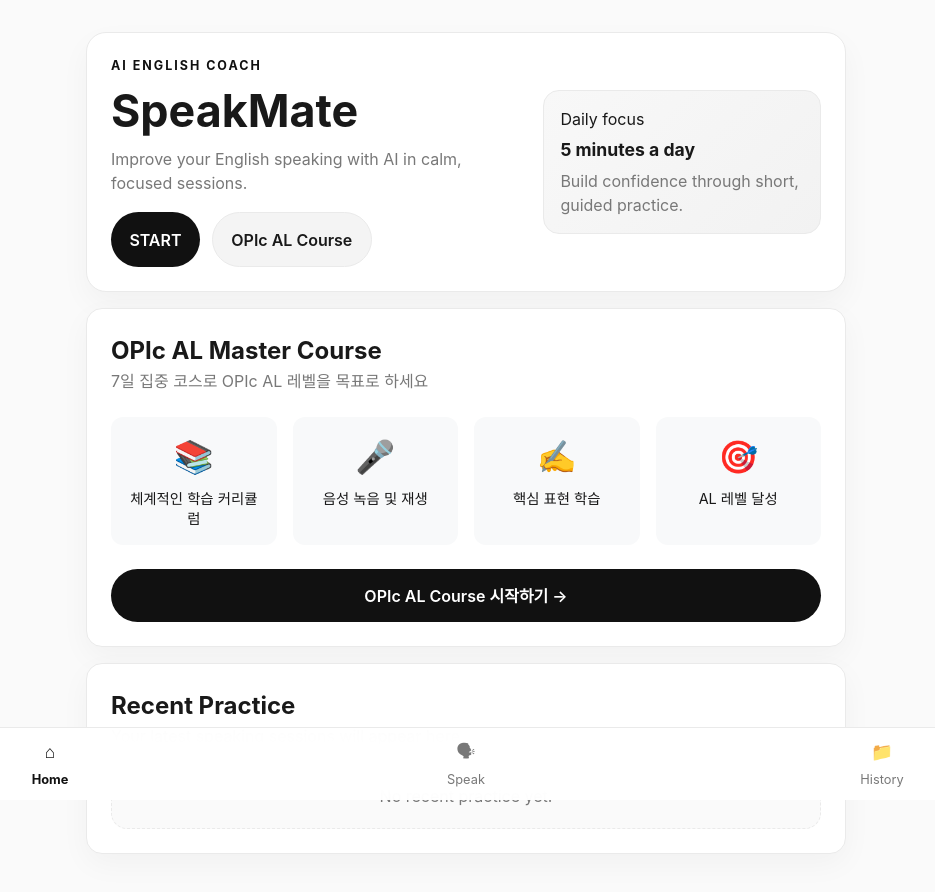
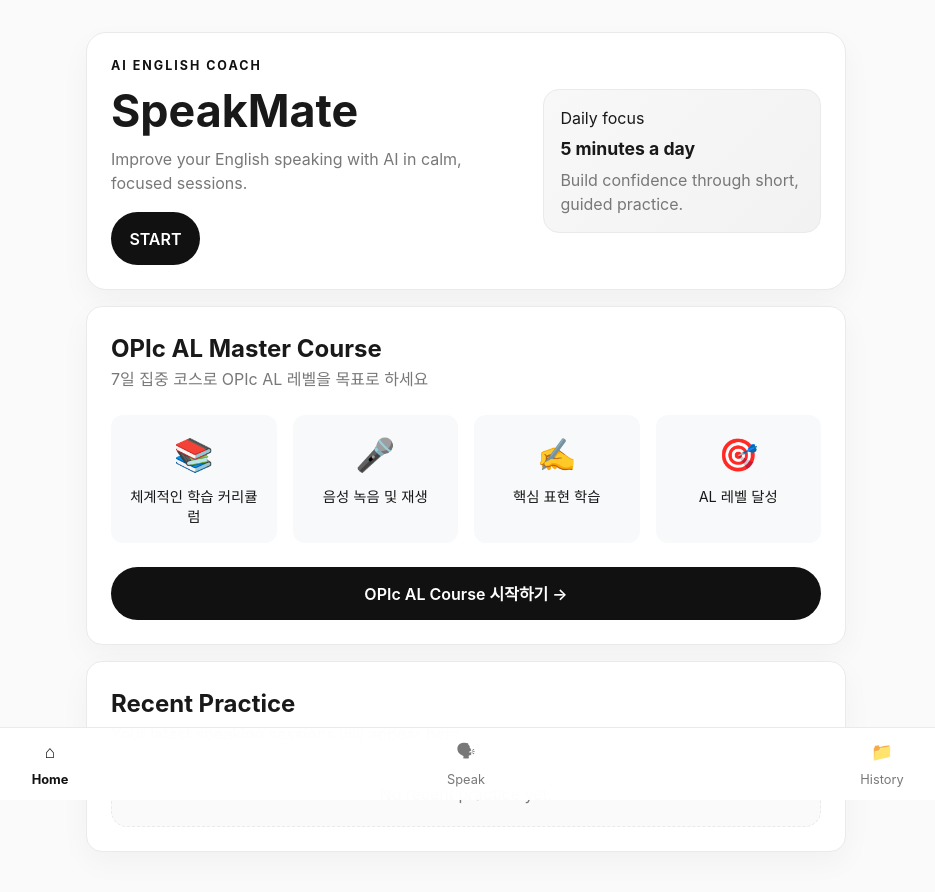
Before and after one commit to lejasa/speakmate, a React (Vite) app: page / in a window 1280 px wide. Shown: the top 892 px of the page, without its empty margins (174-1109 px from the left). Built offline with nearby package versions, Linux system fonts and the light colour scheme.

Commit message:
Remove the OPIc shortcut from the home hero

```diff
--- a/src/pages/Home.tsx
+++ b/src/pages/Home.tsx
@@ -19,13 +19,6 @@ export default function Home() {
               onClick={() => navigate('/setup')}
             >
               START
-            </button>
-            <button
-              type="button"
-              className="button button-secondary"
-              onClick={() => navigate('/opic')}
-            >
-              OPIc AL Course
             </button>
           </div>
         </div>
```
